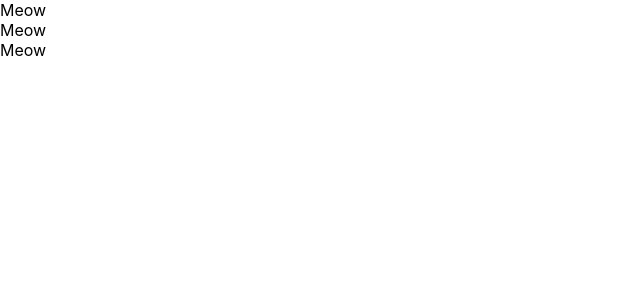
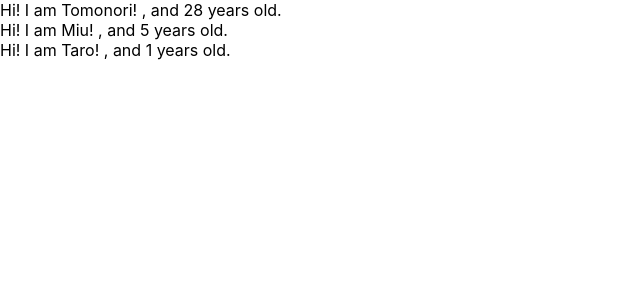
Before and after one commit to spit-yamane/udemy-react-redux-crud-application, a React (Create React App) app: page / in a window 1280 px wide. Shown: the top 300 px of the page, without its empty margins (0-640 px from the left). Built offline with nearby package versions, Linux system fonts and the light colour scheme.

Commit message:
learn props of component

```diff
--- a/src/App.js
+++ b/src/App.js
@@ -1,32 +1,33 @@
 import React from 'react';
 
-// class App extends Component{
-//   render(){
-//     return(
-//       <>
-//         <label htmlFor="bar">bar</label>
-//         <input type="text" onChange={()=>{console.log("click!")}} />
-//       </>
-//     )
-//   }
-// }
 
 
 const App = () => {
+    const profiles = [
+      {name: 'Tomonori',age: 28},
+      {name: 'Miu',age: 5},
+      {name: 'Taro'},
+    ]
+    return (
+      <div>
+        {
+          profiles.map((profile ,index)=>{
+            return <User name={profile.name} age={profile.age} key={index}/>
+          })
+        }
+      </div>
+    );
+}
+const User = (props) => {
     return (
       <>
-         <Cat/>
-         <Cat/>
-         <Cat/>
-      </>
-    );
-}
-const Cat = () => {
-    return (
-      <>
-         <div>Meow</div>
+         <div>Hi! I am {props.name}! , and {props.age} years old.</div>
       </>
     );
 }
 
+User.defaultProps = {
+  age:1,
+}
+
 export default App;
```
Also changed, not shown: 1 other file (tests, documents, lock files or other folders).
